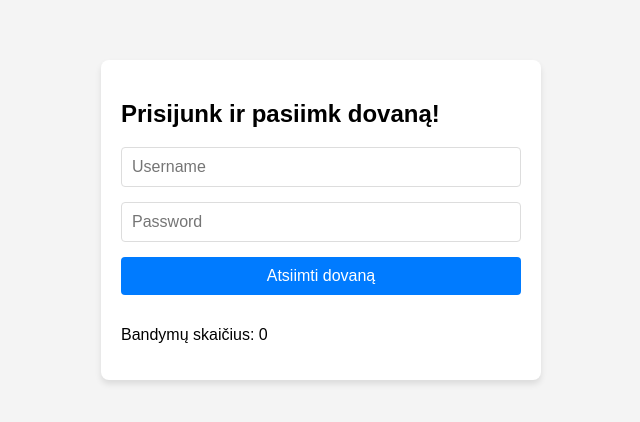
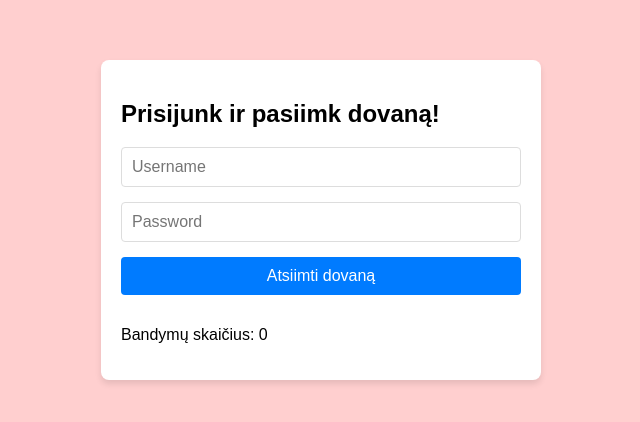
Before and after one commit to IgnaSZa/Qz_juliui, a plain HTML site: page index.html in a window 1280 px wide. Shown: the part 180-602 px from the top of the page, without its empty margins (319-959 px from the left). Drawn offline with Linux system fonts and the light colour scheme.

Commit message:
feat: update title and background color for branding
Changes the document title to "Juliaus Dovana" for better
branding and updates the background color to a softer
shade (#ffcfcf) to enhance the visual appeal of the
website.

```diff
--- a/index.html
+++ b/index.html
@@ -4,7 +4,7 @@
     <meta charset="UTF-8">
     <meta name="viewport" content="width=device-width, initial-scale=1.0">
     <link rel="stylesheet" href="style.css">
-    <title>Dovana</title>
+    <title>Juliaus Dovana</title>
 </head>
 <body>
 
--- a/style.css
+++ b/style.css
@@ -5,7 +5,7 @@ body {
     align-items: center;
     min-height: 100vh;
     margin: 0;
-    background-color: #f4f4f4;
+    background-color: #ffcfcf;
     padding: 20px;
     box-sizing: border-box;
 }
```
